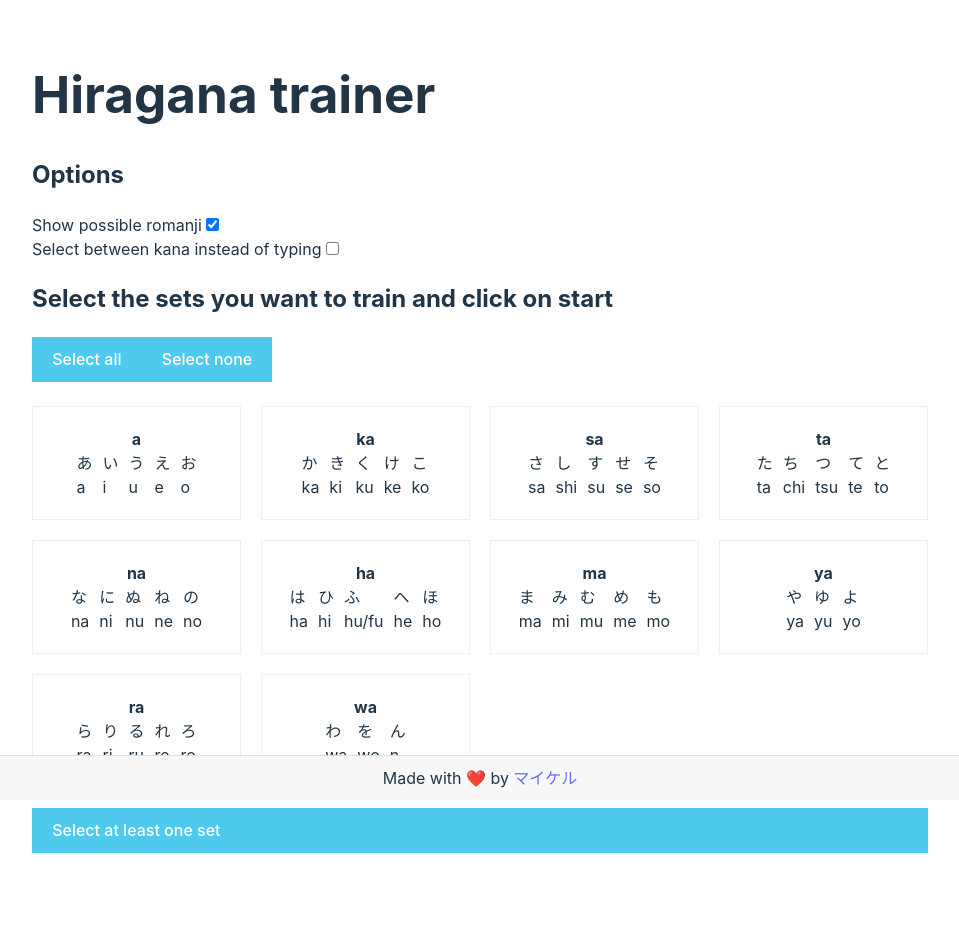
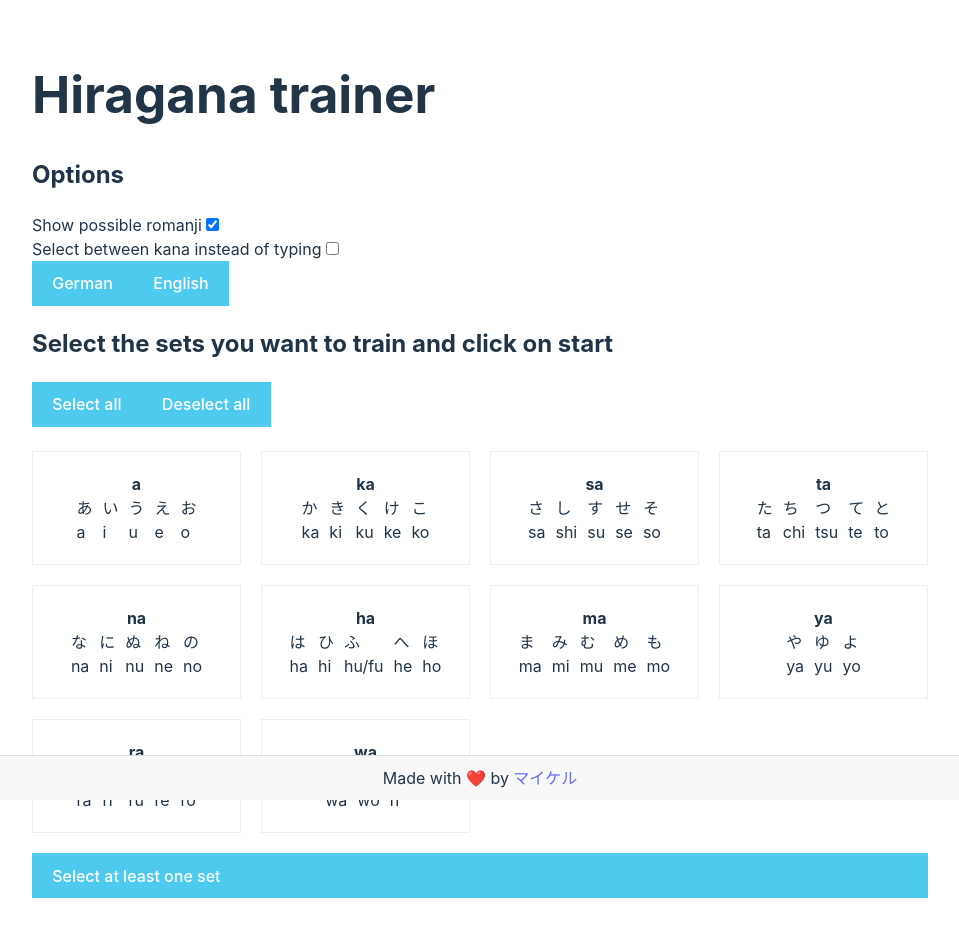
Before and after one commit to maluramichael/hiragana-trainer, a React (Vite) app: page / in a window 1280 px wide. Shown: the whole page, without its empty margins (160-1119 px from the left). Before the commit the page ends 885 px from the top, so only its background shows below. Built offline with nearby package versions, Linux system fonts and the light colour scheme.

Commit message:
Add translations

```diff
--- a/package.json
+++ b/package.json
@@ -11,10 +11,13 @@
   },
   "dependencies": {
     "classnames": "^2.5.1",
+    "i18next": "^23.8.0",
+    "i18next-browser-languagedetector": "^7.2.0",
     "localforage": "^1.10.0",
     "match-sorter": "^6.3.3",
     "react": "^18.2.0",
     "react-dom": "^18.2.0",
+    "react-i18next": "^14.0.1",
     "react-router-dom": "^6.21.3",
     "sort-by": "^1.2.0"
   },
--- a/src/components/CharacterSets.jsx
+++ b/src/components/CharacterSets.jsx
@@ -1,7 +1,11 @@
-import classnames          from 'classnames';
+import classnames         from 'classnames';
+import { useTranslation } from 'react-i18next';
+
 import { HiraganaMapping } from '../data/HiraganaMapping.jsx';
 
 export const CharacterSets = ({ selectedCharacterSets, setSelectedCharacterSets }) => {
+    const { t } = useTranslation();
+
     return <>
         <div
             className="button"
@@ -9,7 +13,7 @@ export const CharacterSets = ({ selectedCharacterSets, setSelectedCharacterSets
                 setSelectedCharacterSets(HiraganaMapping.map((item) => item.name));
             }}
         >
-            Select all
+            {t('Select all')}
         </div>
         <div
             className="button"
@@ -17,7 +21,7 @@ export const CharacterSets = ({ selectedCharacterSets, setSelectedCharacterSets
                 setSelectedCharacterSets([]);
             }}
         >
-            Select none
+            {t('Deselect all')}
         </div>
         <br />
         <br />
--- a/src/components/Options.jsx
+++ b/src/components/Options.jsx
@@ -1,21 +1,41 @@
+import { useTranslation } from 'react-i18next';
+import classnames         from 'classnames';
+
 import { Option }  from './Option.jsx';
 import useSettings from '../hooks/useSettings.jsx';
 
 export function Options() {
     const { showPossibleRomanji, setShowPossibleRomanji } = useSettings();
     const { multipleChoice, setMultipleChoice }           = useSettings();
+    const { t, i18n }                                     = useTranslation();
 
     return <div>
-        <h2>Options</h2>
+        <h2>{t('Options')}</h2>
         <Option
-            name={'Show possible romanji'}
+            name={t('Show possible romanji')}
             value={showPossibleRomanji}
             onChange={() => setShowPossibleRomanji(!showPossibleRomanji)}
         />
         <Option
-            name={'Select between kana instead of typing'}
+            name={t('Select between kana instead of typing')}
             value={multipleChoice}
             onChange={() => setMultipleChoice(!multipleChoice)}
         />
+        <div
+            className={classnames('button', { 'active': i18n.language === 'de' })}
+            onClick={() => {
+                i18n.changeLanguage('de');
+            }}
+        >
+            {t('German')}
+        </div>
+        <div
+            className={classnames('button', { 'active': i18n.language === 'en' })}
+            onClick={() => {
+                i18n.changeLanguage('en');
+            }}
+        >
+            {t('English')}
+        </div>
     </div>;
 }
--- a/src/components/RomanjiInput/RomanjiInput.jsx
+++ b/src/components/RomanjiInput/RomanjiInput.jsx
@@ -1,9 +1,12 @@
 import './styles.css';
+import { useTranslation } from 'react-i18next';
 
 export const RomanjiInput = ({ onChange, value }) => {
+    const { t } = useTranslation();
+
     return <input
         className={'romanji-input'}
-        placeholder={'Type here...'}
+        placeholder={t('Type the romanji here')}
         type={'text'}
         onChange={onChange}
         value={value}
--- a/src/hooks/useLocalStorage.jsx
+++ b/src/hooks/useLocalStorage.jsx
@@ -1,11 +1,11 @@
 import { useState } from 'react';
 
-const useLocalStorage = (key, initialValue) => {
+const useLocalStorage = (key, initialValue, parse = true) => {
     const [storedValue, setStoredValue] = useState(() => {
         try {
             const item = window.localStorage.getItem(key);
 
-            return item ? JSON.parse(item) : initialValue;
+            return item ? parse ? JSON.parse(item) : item : initialValue;
         } catch (error) {
             console.log(error);
 
--- a/src/hooks/useSettings.jsx
+++ b/src/hooks/useSettings.jsx
@@ -3,12 +3,15 @@ import useLocalStorage from './useLocalStorage.jsx';
 const useSettings = () => {
     const [showPossibleRomanji, setShowPossibleRomanji] = useLocalStorage('options.showPossibleRomanji', true);
     const [multipleChoice, setMultipleChoice]           = useLocalStorage('options.multipleChoice', false);
+    const [language, setLanguage]                       = useLocalStorage('i18nextLng', 'de', false);
 
     return {
         showPossibleRomanji,
         setShowPossibleRomanji,
         multipleChoice,
         setMultipleChoice,
+        language,
+        setLanguage,
     };
 };
 
--- a/src/index.css
+++ b/src/index.css
@@ -40,7 +40,8 @@ h1
 
 button
 {
-    border-radius:    8px;
+    -webkit-tap-highlight-color: rgba(0, 0, 0, 0);
+    border-radius:    0;
     border:           1px solid transparent;
     padding:          0.6em 1.2em;
     font-size:        1em;
@@ -99,7 +100,8 @@ button:focus-visible
     display: block;
 }
 
-.button:hover
+.button:hover,
+.button.active
 {
     background-color: #2a94ab;
     color:            white;
--- a/src/main.jsx
+++ b/src/main.jsx
@@ -1,13 +1,55 @@
 import React                                   from 'react';
 import ReactDOM                                from 'react-dom/client';
 import { createBrowserRouter, RouterProvider } from 'react-router-dom';
+import i18n                                    from 'i18next';
+import { initReactI18next }                    from 'react-i18next';
+import LanguageDetector                        from 'i18next-browser-languagedetector';
 
 import ErrorPage from './routes/ErrorPage.jsx';
-import Welcome  from './routes/Welcome/Welcome.jsx';
-import Training from './routes/Training/Training.jsx';
-import Root     from './routes/Root/Root.jsx';
+import Welcome   from './routes/Welcome/Welcome.jsx';
+import Training  from './routes/Training/Training.jsx';
+import Root      from './routes/Root/Root.jsx';
 
 import './index.css';
+
+i18n
+    .use(initReactI18next)
+    .use(LanguageDetector)
+    .init({
+        resources:   {
+            en: {
+                translation: {
+                    'Options': 'Options',
+                    'German': 'German',
+                    'English': 'English',
+                    'Made with love by': 'Made with ❤️ by',
+                },
+            },
+            de: {
+                translation: {
+                    'Options': 'Optionen',
+                    'German': 'Deutsch',
+                    'English': 'Englisch',
+                    'Show possible romanji': 'Mögliche Romanji anzeigen',
+                    'Select between kana instead of typing': 'Zwischen Kana auswählen statt tippen',
+                    'Select the sets you want to train and click on start': 'Wähle die Sets aus, die du trainieren möchtest und klicke auf Start',
+                    'Select at least one set': 'Wähle mindestens ein Set aus',
+                    'Start': 'Start',
+                    'Go back': 'Zurück',
+                    'Select all': 'Alle auswählen',
+                    'Deselect all': 'Alle abwählen',
+                    'Type the romanji here': 'Tippe hier Romanji ein',
+                    'Points': 'Punkte',
+                    'Made with love by': 'Mit ❤️ gemacht von',
+                },
+            },
+        },
+        fallbackLng: 'en',
+
+        interpolation: {
+            escapeValue: false, // react already safes from xss => https://www.i18next.com/translation-function/interpolation#unescape
+        },
+    });
 
 const router = createBrowserRouter([
     {
--- a/src/routes/Root/Root.jsx
+++ b/src/routes/Root/Root.jsx
@@ -1,13 +1,15 @@
-import { Outlet } from 'react-router-dom';
+import { Outlet }         from 'react-router-dom';
+import { useTranslation } from 'react-i18next';
 
 import './styles.css';
 
 export default function Root() {
+    const { t } = useTranslation();
     return (
         <>
             <Outlet />
             <footer>
-                Made with ❤️ by
+                {t('Made with love by')}
                 <a
                     href={'https://malura.de'}
                     target={'_blank'}
--- a/src/routes/Training/Training.jsx
+++ b/src/routes/Training/Training.jsx
@@ -9,6 +9,7 @@ import { CurrentCharacter }   from '../../components/CurrentCharacter/CurrentCha
 import useSettings            from '../../hooks/useSettings.jsx';
 
 import './styles.css';
+import { useTranslation }     from 'react-i18next';
 
 function RomanjiMultipleChoice({ currentCharacter, onSelect }) {
     return <div className={'buttons'}>
@@ -26,6 +27,7 @@ function RomanjiMultipleChoice({ currentCharacter, onSelect }) {
 }
 
 function Training() {
+    const { t }                                   = useTranslation();
     const [points, setPoints]                     = useState(0);
     const [currentInput, setCurrentInput]         = useState('');
     const [lastAnswers, setLastAnswers]           = useState([]);
@@ -75,7 +77,7 @@ function Training() {
                 to={'/'}
                 className={'button full-width'}
             >
-                Go back
+                {t('Go back')}
             </Link>
             <CurrentCharacter currentCharacter={currentCharacter} />
             {!multipleChoice &&
@@ -91,7 +93,7 @@ function Training() {
                 />
             }
             <div>
-                {points} Points
+                {points} {t('Points')}
             </div>
             <div>
                 {lastAnswers.map((item, index) => (
```
Also changed, not shown: src/routes/Welcome/Welcome.jsx (+4 -3 lines), 1 other file (tests, documents, lock files or other folders).
